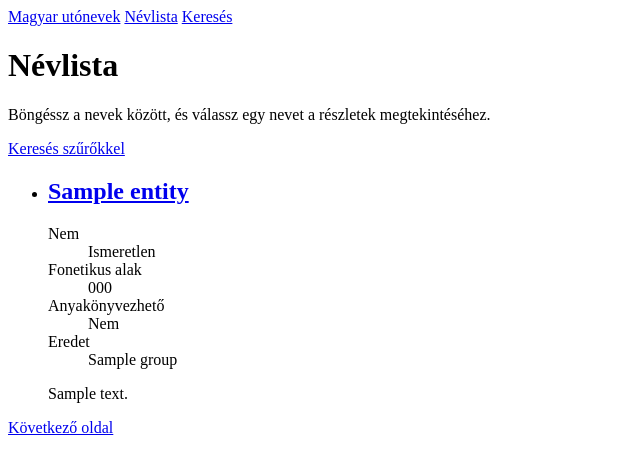
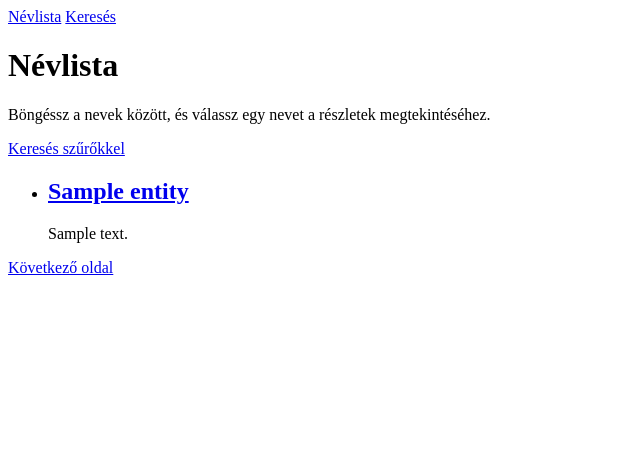
Before and after one commit to kovacs-laci/magyarnevek-api-client, a Laravel app: template resources/views/names/index.blade.php in a window 1280 px wide. Shown: the top 474 px of the page, without its empty margins (0-640 px from the left). Run offline with Laravel 12, Linux system fonts and the light colour scheme; the template is opened without the code that fills it: most values are stand-ins (such as "Sample title", 1, 10 or a date in 2020).

Commit message:
fix: megjelenítés

```diff
--- a/resources/views/layouts/app.blade.php
+++ b/resources/views/layouts/app.blade.php
@@ -9,7 +9,7 @@
     <body>
         <header>
             <nav aria-label="Fő navigáció">
-                <a href="{{ route('names.index') }}">Magyar utónevek</a>
+                <!-- <a href="{{ route('names.index') }}">Magyar utónevek</a> -->
                 <a href="{{ route('names.index') }}">Névlista</a>
                 <a href="{{ route('search.index') }}">Keresés</a>
             </nav>
--- a/resources/views/names/index.blade.php
+++ b/resources/views/names/index.blade.php
@@ -19,7 +19,7 @@
                         <a href="{{ route('names.show', ['name' => $entity['name']]) }}">{{ $entity['name'] }}</a>
                     </h2>
 
-                    <dl>
+                    <!-- <dl>
                         @isset($entity['sex'])
                             <dt>Nem</dt>
                             <dd>{{ match ((int) $entity['sex']) { 1 => 'Férfi', 2 => 'Női', 3 => 'Mindkettő', default => 'Ismeretlen' } }}</dd>
@@ -36,7 +36,7 @@
                             <dt>Eredet</dt>
                             <dd>{{ config('names.groups.'.$entity['group'], $entity['group']) }}</dd>
                         @endisset
-                    </dl>
+                    </dl> -->
 
                     @isset($entity['description'])
                         <p>{{ $entity['description'] }}</p>
--- a/resources/views/names/search.blade.php
+++ b/resources/views/names/search.blade.php
@@ -155,7 +155,7 @@
                             <a href="{{ route('names.show', ['name' => $entity['name']]) }}">{{ $entity['name'] }}</a>
                         </h3>
 
-                        <dl>
+                        <!-- <dl>
                             @isset($entity['sex'])
                                 <dt>Nem</dt>
                                 <dd>{{ match ((int) $entity['sex']) { 1 => 'Férfi', 2 => 'Női', 3 => 'Mindkettő', default => 'Ismeretlen' } }}</dd>
@@ -172,7 +172,7 @@
                                 <dt>Eredet</dt>
                                 <dd>{{ config('names.groups.'.$entity['group'], $entity['group']) }}</dd>
                             @endisset
-                        </dl>
+                        </dl> -->
 
                         @isset($entity['description'])
                             <p>{{ $entity['description'] }}</p>
```
Also changed, not shown: tests/Feature/SearchControllerTest.php (+1 -1 lines).
